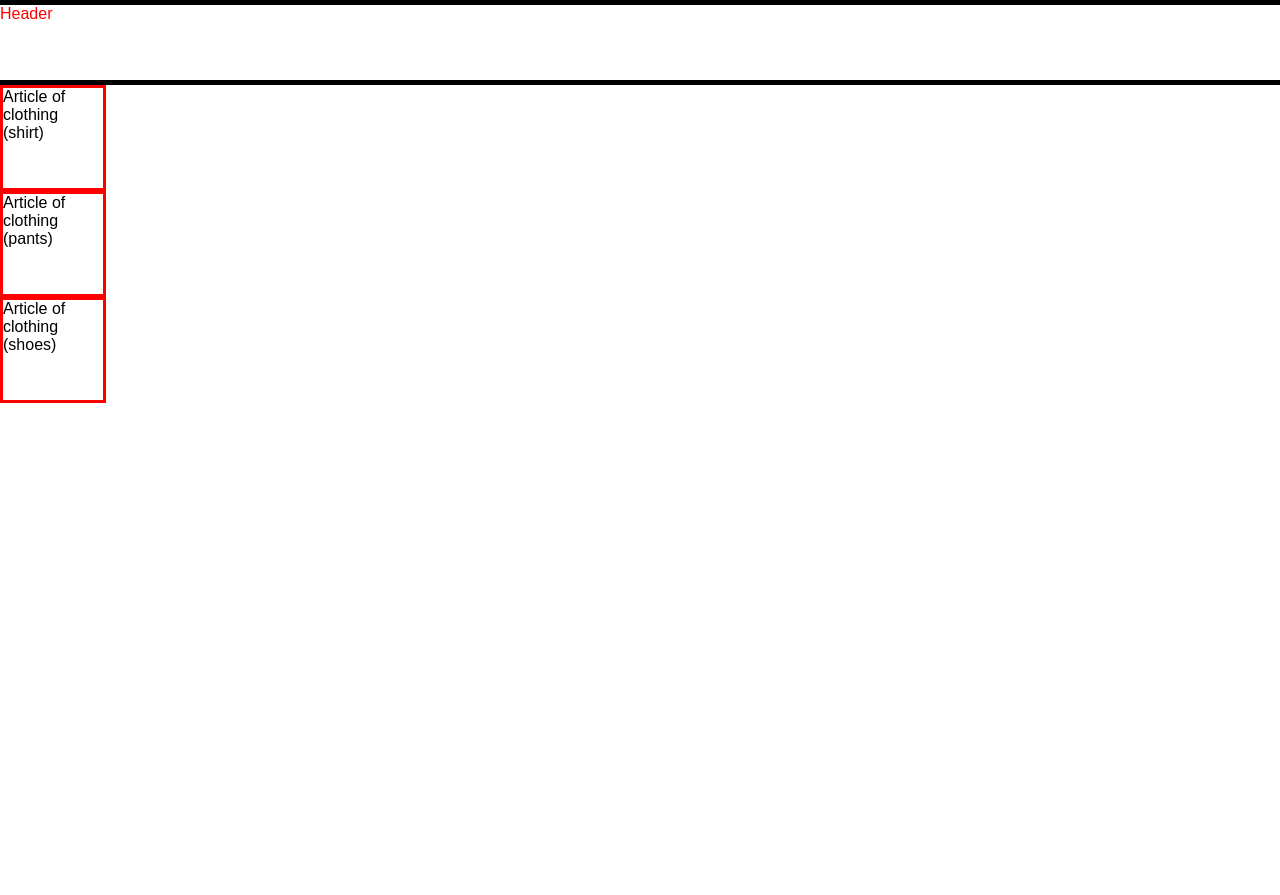
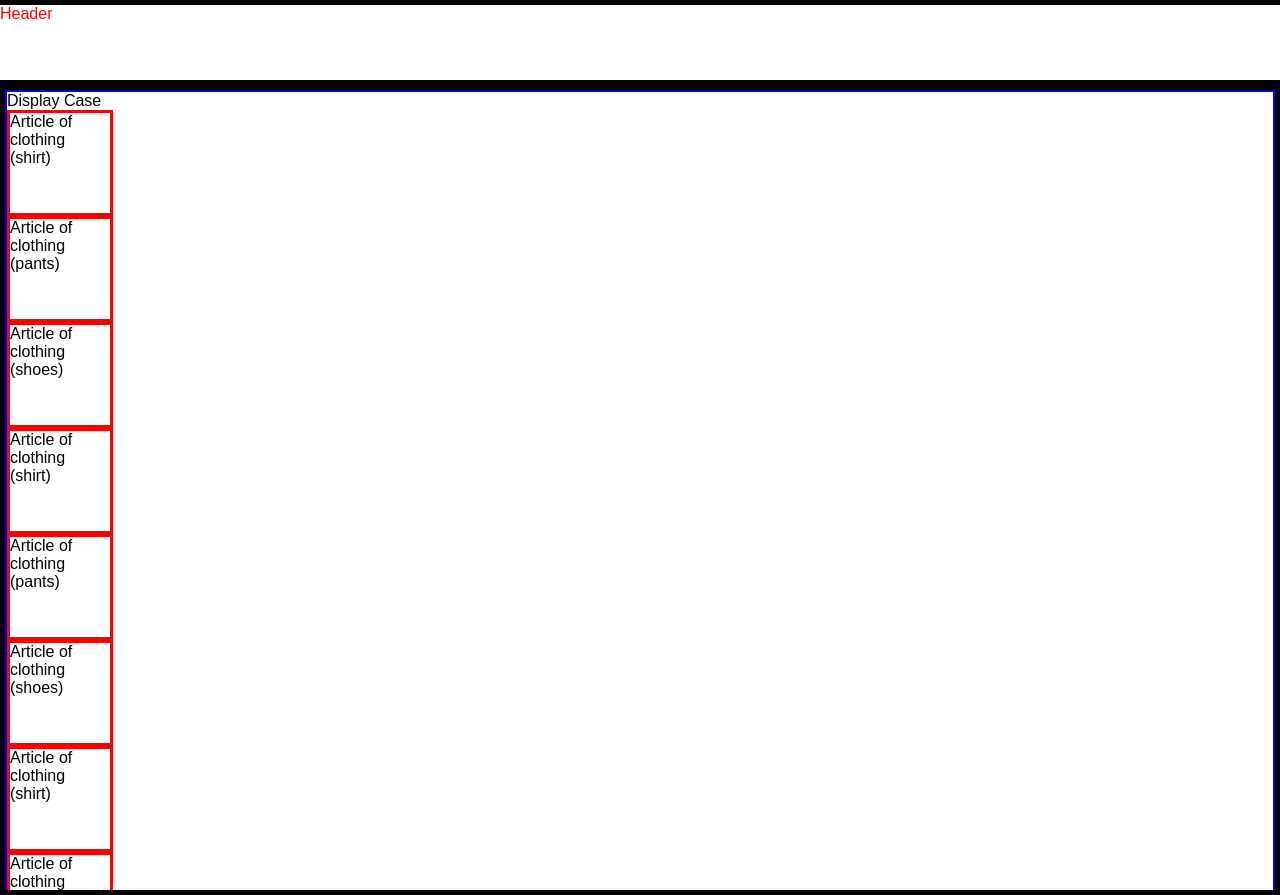
Before and after one commit to Steve940/clothing-store, a React (Create React App) app: page / in a window 1280 px wide. Before the commit the page ends 800 px from the top, so only its background shows below. Built offline with nearby package versions, Linux system fonts and the light colour scheme.

Commit message:
more wireframing

```diff
--- /dev/null
+++ b/src/components/Scroll.js
@@ -0,0 +1,11 @@
+import React from 'react';
+
+const Scroll = (props) => {
+  return (
+    <div style={{ overflow: 'scroll', border: '5px solid black', height: '800px'}}>
+      {props.children}
+    </div>
+  );
+};
+
+export default Scroll;
--- a/src/containers/App.js
+++ b/src/containers/App.js
@@ -1,16 +1,18 @@
 import React, { Component } from 'react';
 import './App.css';
-import Article from '../components/Article';
 import Header from './Header';
+import DisplayCase from './DisplayCase';
+import Scroll from '../components/Scroll';
 
 class App extends Component {
   render() {
     return (
       <div className="App">
         <Header/>
-        <Article type='shirt'/>
-        <Article type='pants'/>
-        <Article type='shoes'/>
+        <Scroll>
+          <DisplayCase/>
+        </Scroll>
+
       </div>
     );
   }
--- /dev/null
+++ b/src/containers/DisplayCase.css
@@ -0,0 +1,4 @@
+.displayCase {
+    border: 2px solid blue;
+    width:auto;
+}
--- a/src/containers/DisplayCase.js
+++ b/src/containers/DisplayCase.js
@@ -1,8 +1,29 @@
 import React from 'react';
+import Article from '../components/Article';
+import './DisplayCase.css';
 
 const DisplayCase = () => {
     return(
-
+        <div className='displayCase'>Display Case
+            <Article type='shirt'/>
+            <Article type='pants'/>
+            <Article type='shoes'/>
+            <Article type='shirt'/>
+            <Article type='pants'/>
+            <Article type='shoes'/>
+            <Article type='shirt'/>
+            <Article type='pants'/>
+            <Article type='shoes'/>
+            <Article type='shirt'/>
+            <Article type='pants'/>
+            <Article type='shoes'/>
+            <Article type='shirt'/>
+            <Article type='pants'/>
+            <Article type='shoes'/>
+            <Article type='shirt'/>
+            <Article type='pants'/>
+            <Article type='shoes'/>
+        </div>
     )
 }
 
```
